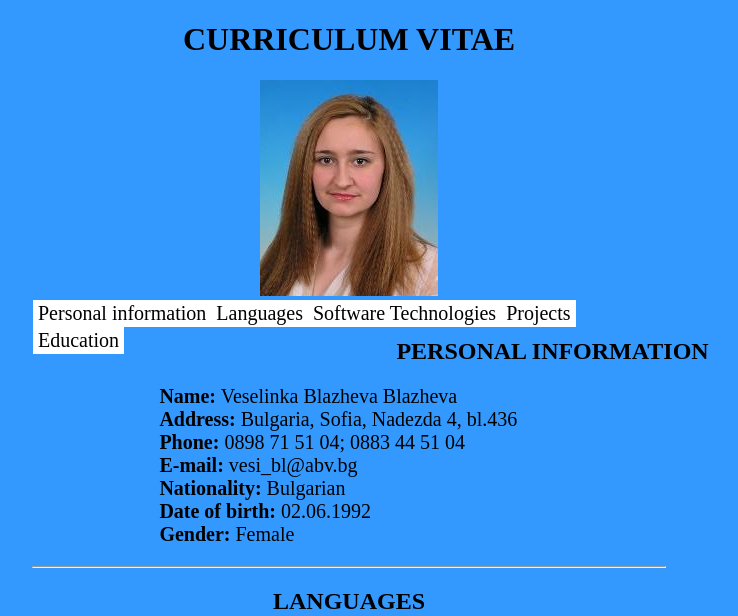
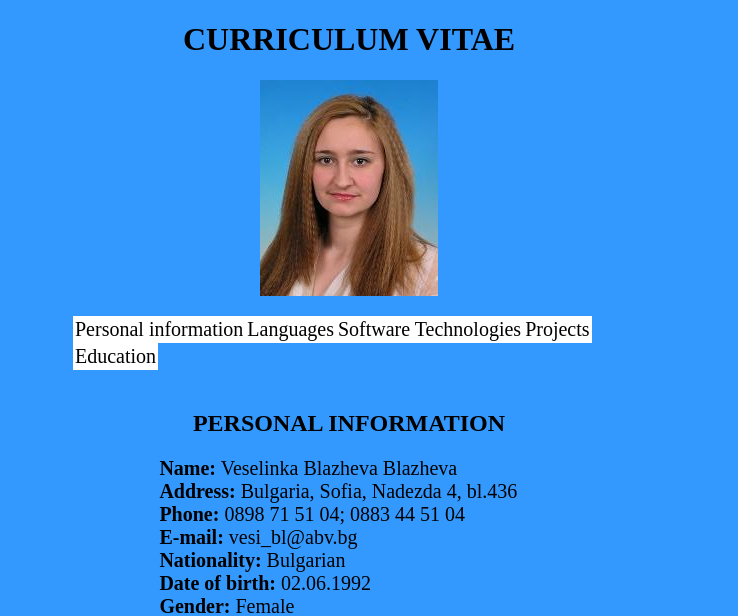
Before and after one commit to bozhidar-projects/php-09.05.2016-homework, a PHP site: the page made by homework1/firstHomework - CV.html in a window 1280 px wide. Shown: the top 616 px of the page, without its empty margins (291-1029 px from the left). Run offline with PHP 8.4, Linux system fonts and the light colour scheme.

Commit message:
hw1-small changes

```diff
--- a/homework1/style.css
+++ b/homework1/style.css
@@ -12,16 +12,19 @@ nav{
 }
 
 #navig{
-	display: inline;
+	display: inline-block;
 	list-style-type: none;
 	text-align: center;
 
+}
+h2{
+	text-align: center;
 }
 #navig li{
 	display: inline-block;
 	float: left;
 	background-color: white;
-	padding: 2px 5px;
+	padding: 2px 2px;
 }
 #navig li a{
 	color: black;
```
